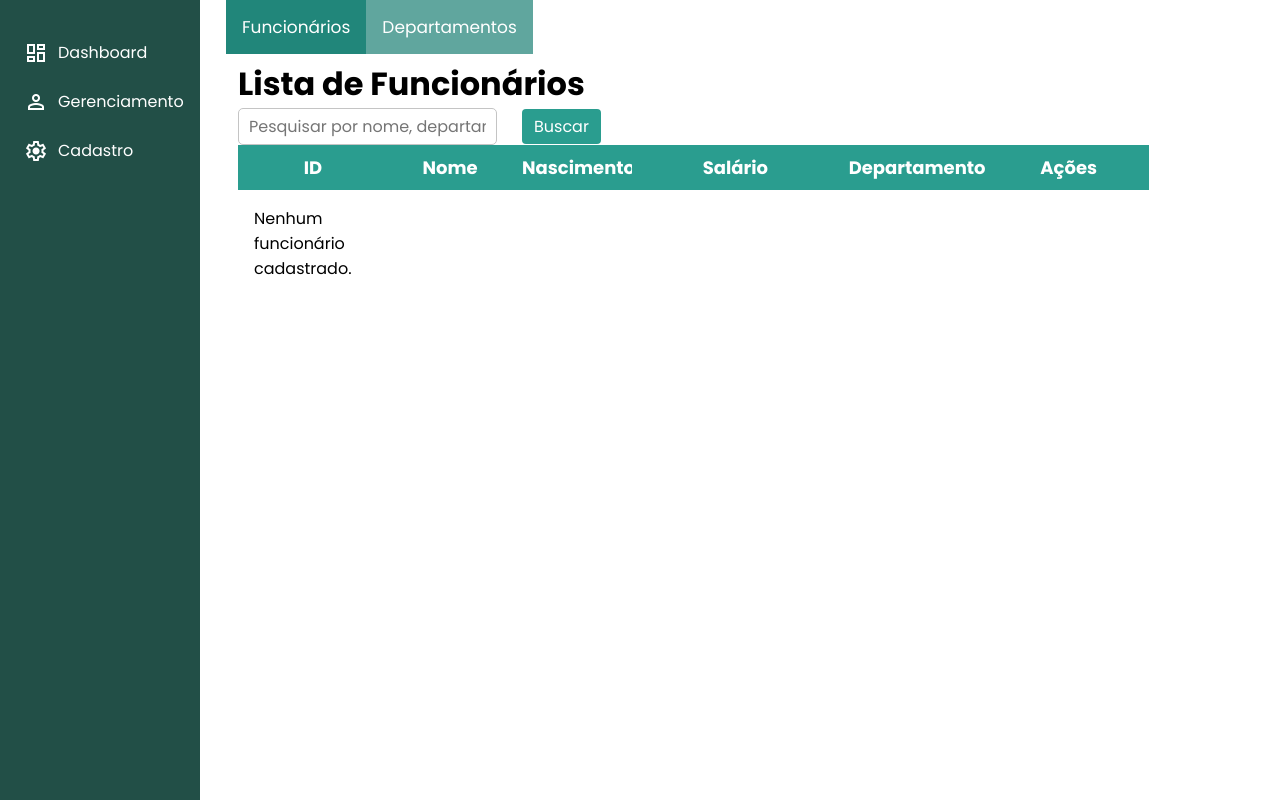
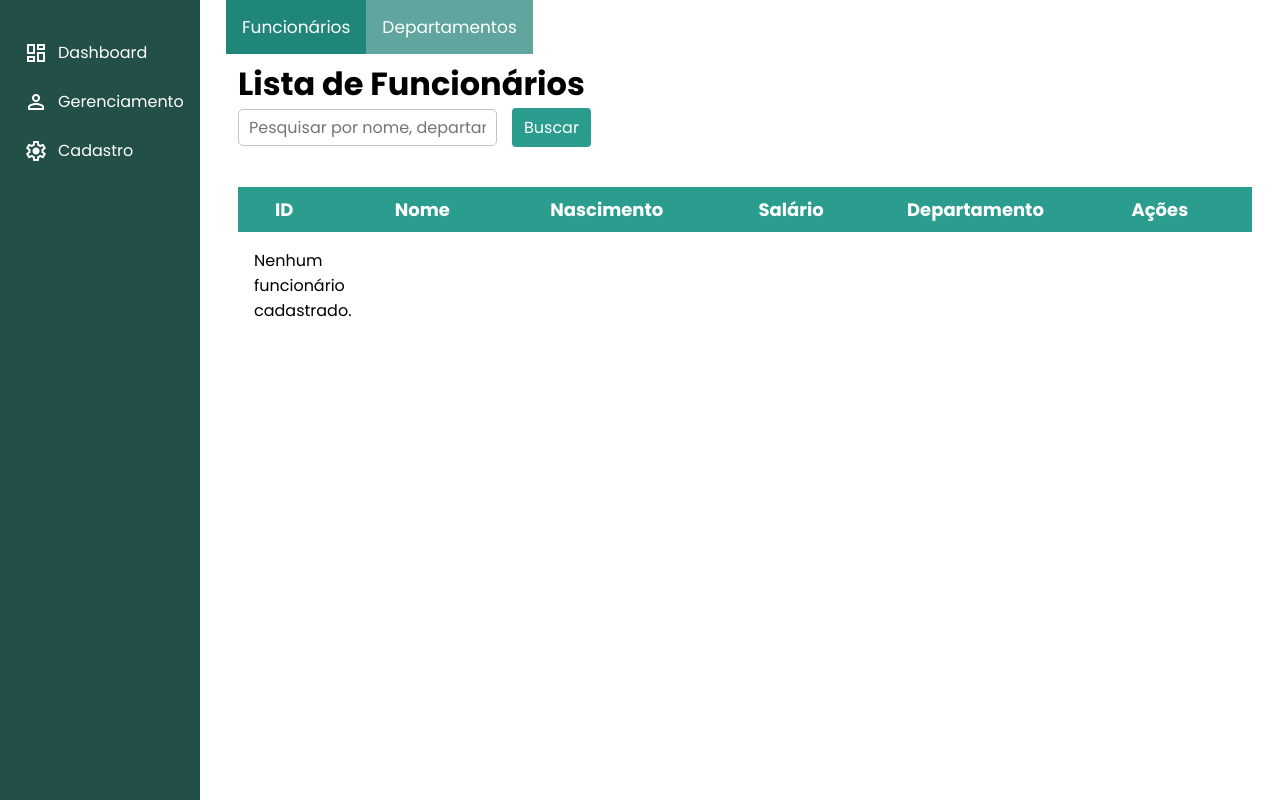
Before and after one commit to johnvmp275/hakaton-tomi, a PHP site: page /gerenciamento in a window 1280 px wide. Run offline with PHP 8.4, Linux system fonts and the light colour scheme; data that the repository does not hold is empty.

Commit message:
nova-att

```diff
--- a/situacao-2/app/resources/css/pagina-inicial.css
+++ b/situacao-2/app/resources/css/pagina-inicial.css
@@ -16,16 +16,15 @@
     align-items: center;
     width: 100%;
     max-width: 370px;
-
 }
 
 .pesquisar button{
-    height: 35px;
-    margin-left: 10px;
+    height: 39px;
 }
 
 table {
     border-collapse: collapse;
+    margin-top:40px;
     width: 100%;
 }
 
@@ -44,7 +43,24 @@ table td{
 table tr{
     display: grid;
     align-items: center;
-    grid-template-columns: 150px 124px 120px 1fr 150px 160px .5fr;
+}
+
+table tr td{
+    display: flex;
+    gap: 8px;
+    align-items: center;
+}
+
+.funcionarios tr{
+    grid-template-columns: .5fr repeat(5, 1fr);
+}
+
+.departamentos tr{
+    grid-template-columns: .2fr repeat(2, 1fr);
+}
+
+.table-data tr{
+    grid-template-columns: .2fr repeat(2, 1fr);
 }
 
 table .icon{
```
